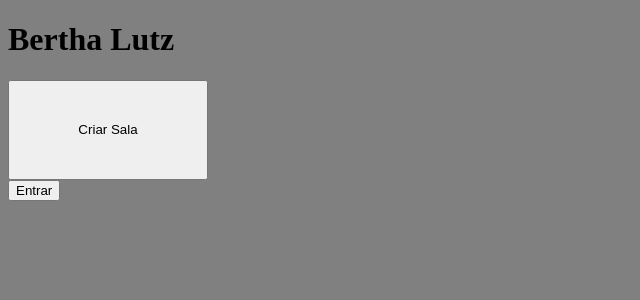
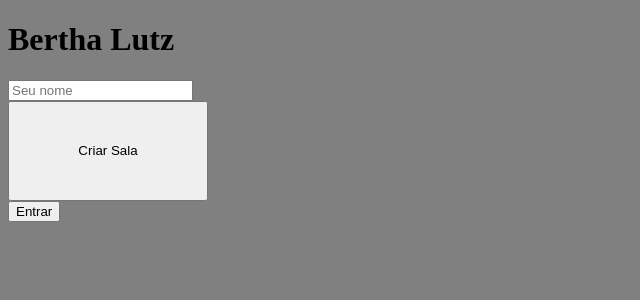
Before and after one commit to Luissgome/Bertha-Lutz, a Flask app: page / in a window 1280 px wide. Shown: the top 300 px of the page, without its empty margins (0-640 px from the left). Run offline with Flask 3, Linux system fonts and the light colour scheme; some libraries are stand-ins or nearby versions.

Commit message:
Corrigindo erros

```diff
--- a/app.py
+++ b/app.py
@@ -2,6 +2,10 @@ import mysql.connector
 from mysql.connector import Error
 from flask import Flask, render_template
 from flask_socketio import SocketIO, emit
+
+app = Flask(__name__)
+app.config['SECRET_KEY'] = 'pinbas'
+socketio = SocketIO(app, cors_allowed_origins="*")
 
 banco = {
     'host': 'localhost',
@@ -30,11 +34,6 @@ def executar_query(sql, valores=None):
             conexao.close()
 
 
-app = Flask(__name__)
-app.config['SECRET_KEY'] = 'pinbas'
-socketio = SocketIO(app, cors_allowed_origins="*")
-
-
 @app.route('/')
 def index():
     return render_template('index.html')
@@ -45,17 +44,37 @@ def admin():
 def iniciar():
     return render_template('quiz.html')
 
-@socketio.on('registrar_rota')
+@socketio.on('registrar_rota')                                                  # ROTA
 def registrar_rota(dados):
     codigo = dados.get('codigo')
-    if not codigo:
-        return {'status': 'erro', 'mensagem': 'Código não enviado'}
+    nome = dados.get('nome')
+    if not codigo or not nome:
+        return {'status': 'erro', 'mensagem': 'Código e nome são obrigatórios'}
 
     sql = "INSERT INTO codigos_temporarios (id_sessao, nome_aluno, conteudo_js) VALUES (%s, %s, %s)"
-    sucesso = executar_query(sql, (codigo, "AGUARDANDO_ALUNO", "SALA_CRIADA"))
+    sucesso = executar_query(sql, (codigo, nome, "SALA_CRIADA"))
     if sucesso:
         return {'status': 'ok'}
     return {'status': 'erro', 'mensagem': 'Erro ao gravar no banco'}
+
+@socketio.on('registrar_sessao')                                                  # ROTA
+def registrar_sessao(dados):
+    codigo = dados.get('codigo')
+    nome = dados.get('nome')
+    if not codigo or not nome:
+        return {'status': 'erro', 'mensagem': 'Código e nome são obrigatórios'}
+
+    conexao = mysql.connector.connect(**banco)
+    cursor = conexao.cursor(dictionary=True)
+    cursor.execute("SELECT id_sessao FROM codigos_temporarios WHERE id_sessao = %s", (codigo,))
+    resultado = cursor.fetchone()
+    cursor.close()
+    conexao.close()
+
+    if not resultado:
+        return {'status': 'erro', 'mensagem': 'Sala não encontrada'}
+
+    return {'status': 'ok'}
 
 @app.route('/quiz/<codigo_da_sala>')
 def acessar_quiz(codigo_da_sala):
@@ -94,7 +113,7 @@ def enviar_ranking():
 
     emit('atualizar_ranking', ranking, broadcast=True)
 
-# Função para limpar o banco (ao terminar o evento)
+
 @socketio.on('limpar_banco')
 def deletar_dados():
     sql = "DELETE FROM codigos_temporarios"
--- a/static/index.js
+++ b/static/index.js
@@ -3,13 +3,25 @@ const socket = io();
 
 function criarSala() {
     const senhaGerada = gerarCodigo();
-    socket.emit('registrar_rota', { codigo: senhaGerada }, (res) => {
+    const nome_aluno = document.getElementById('inputNome').value.trim();
+
+
+
+    if (!nome_aluno) {
+        alert('Digite seu nome antes de criar a sala.');
+        return;
+    }
+
+    socket.emit('registrar_rota', { codigo: senhaGerada, nome: nome_aluno }, (res) => {
         if (res && res.status === 'ok') {
             window.location.href = `/quiz/${senhaGerada}`;
+
             return;
         }
         alert('Erro ao criar a sala. Tente novamente.');
     });
+    const nomeDoAluno = document.getElementById('nomeDoAluno');
+    nomeDoAluno.innerText = `Nome: ${nome_aluno}`;
 }
 
 function entrarSala() {
@@ -41,9 +53,14 @@ function entrarSala() {
 function acessar() {
     const input = document.getElementById('codigoSalaInput');
     const codigo = input ? input.value.trim() : '';
+    const nome_aluno = document.getElementById('inputNome').value.trim();
 
     if (!codigo) {
         alert('Digite o código da sala para acessar.');
+        return;
+    }
+    if (!nome_aluno) {
+        alert('Digite seu nome antes de acessar a sala.');
         return;
     }
 
--- a/templates/index.html
+++ b/templates/index.html
@@ -8,6 +8,7 @@
 </head>
 <body>
     <h1>Bertha Lutz</h1>
+    <input type="text" id="inputNome" placeholder="Seu nome">
 
     <div class="styles" id="divDeSalas">
         <button style="height: 100px; width: 200px;" id="Sala" onclick="criarSala()">Criar Sala</button>
--- a/templates/quiz.html
+++ b/templates/quiz.html
@@ -7,6 +7,7 @@
 </head>
 <body>
     <h1>Iniciar Sessão</h1>
+    <p id="nomeDoAluno">Nome:</p>
     <div id="divCodigo">
         <a href="/"><button>Voltar</button></a>
         {% if sala %}
```
